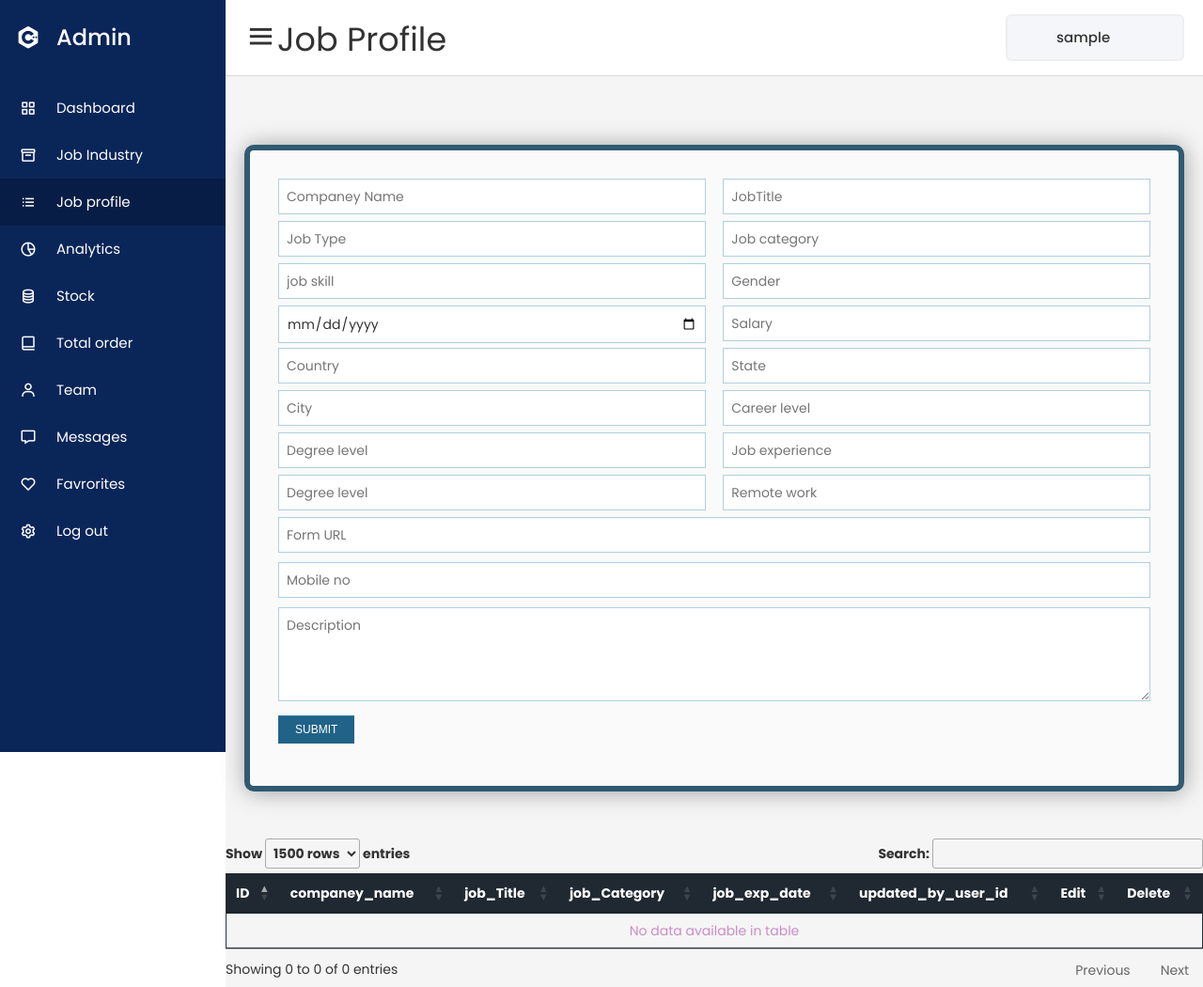
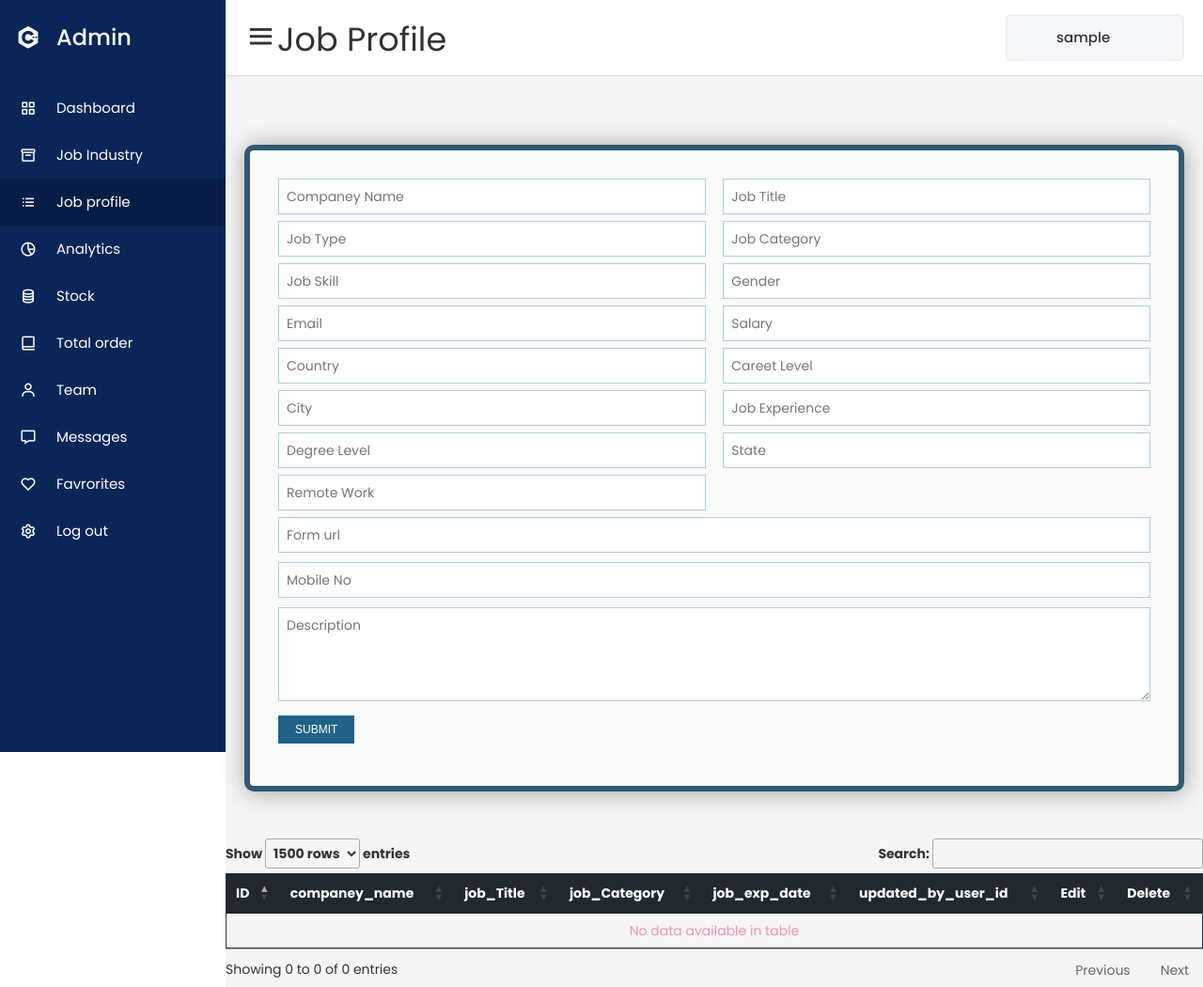
Before and after one commit to PARTH370/Djago, a Django app: page /summary/job-profile in a window 1280 px wide. Shown: the whole page at 94% size. Run offline with Django 3.2, Linux system fonts and the light colour scheme; the visitor is signed in with stand-in values (Sample User, id 1); lists and menus that the app fills with data are empty; parts of the project's set-up code (start-up, migrations or seed data) failed here and were passed over; some libraries are stand-ins or nearby versions.

Commit message:
update in job file

```diff
--- a/dashboard/forms.py
+++ b/dashboard/forms.py
@@ -14,23 +14,25 @@ class job_industry_form(forms.ModelForm):
         fields = ["name"]
 
 class job_profile_form(forms.ModelForm):
-    companey_name= forms.CharField(widget=forms.TextInput(attrs={'placeholder':"Industries"}), max_length=100, required=True)
-    job_Title= forms.CharField(widget=forms.TextInput(attrs={'placeholder':"Softwere Developer"}), max_length=100, required=True)
-    job_type= forms.CharField(widget=forms.TextInput(attrs={'placeholder':"SDE"}), max_length=1000, required=True)
-    job_Category= forms.CharField(widget=forms.TextInput(attrs={'placeholder':"It"}), max_length=1000, required=True)
-    job_skill= forms.CharField(widget=forms.TextInput(attrs={'placeholder':"Python"}), max_length=1000, required=False)
-    gender= forms.CharField(widget=forms.TextInput(attrs={'placeholder':"Any"}), max_length=10, required=True)
-    job_exp_date= forms.DateField( widget=DatePickerInput(format='%Y-%m-%d'),required=True)
-    salary= forms.CharField(widget=forms.TextInput(attrs={'placeholder':"3,00,000"}), max_length=1000, required=False)
-    country= forms.CharField(widget=forms.TextInput(attrs={'placeholder':"India"}), max_length=100, required=False)
-    state= forms.CharField(widget=forms.TextInput(attrs={'placeholder':"Gujarat"}), max_length=100, required=False)
-    city= forms.CharField(widget=forms.TextInput(attrs={'placeholder':"Surat"}), max_length=100, required=False)
-    career_level= forms.CharField(widget=forms.TextInput(attrs={'placeholder':"SDE-1"}), max_length=100, required=False)
-    degree_level= forms.CharField(widget=forms.TextInput(attrs={'placeholder':"BE"}), max_length=100, required=False)
-    job_experience= forms.CharField(widget=forms.TextInput(attrs={'placeholder':"2 YEAR"}), max_length=100, required=False)
-    description= forms.CharField(widget=forms.TextInput(attrs={'placeholder':"Description"}), max_length=10000, required=False)
-    remote_work= forms.CharField(widget=forms.TextInput(attrs={'placeholder':"No"}), max_length=100, required=False)
-
+    companey_name= forms.CharField(widget=forms.TextInput(attrs={'placeholder':"Companey Name","class":"field-style field-split align-left"}), max_length=100, required=True)
+    job_Title= forms.CharField(widget=forms.TextInput(attrs={'placeholder':"Job Title","class":"field-style field-split align-right"}), max_length=100, required=True)
+    job_type= forms.CharField(widget=forms.TextInput(attrs={'placeholder':"Job Type","class":"field-style field-split align-left"}), max_length=1000, required=True)
+    job_Category= forms.CharField(widget=forms.TextInput(attrs={'placeholder':"Job Category","class":"field-style field-split align-right"}), max_length=1000, required=True)
+    job_skill= forms.CharField(widget=forms.TextInput(attrs={'placeholder':"Job Skill","class":"field-style field-split align-left"}), max_length=1000, required=False)
+    gender= forms.CharField(widget=forms.TextInput(attrs={'placeholder':"Gender","class":"field-style field-split align-right"}), max_length=10, required=True)
+    # job_exp_date= forms.DateField( widget=DatePickerInput(format='%Y-%m-%d',attrs={'placeholder':"Job Expiry Date","class":"field-style field-split align-left"}),required=True)
+    salary= forms.CharField(widget=forms.TextInput(attrs={'placeholder':"Salary","class":"field-style field-split align-right"}), max_length=1000, required=False)
+    country= forms.CharField(widget=forms.TextInput(attrs={'placeholder':"Country","class":"field-style field-split align-left"}), max_length=100, required=False)
+    state= forms.CharField(widget=forms.TextInput(attrs={'placeholder':"State","class":"field-style field-split align-right"}), max_length=100, required=False)
+    city= forms.CharField(widget=forms.TextInput(attrs={'placeholder':"City","class":"field-style field-split align-left"}), max_length=100, required=False)
+    career_level= forms.CharField(widget=forms.TextInput(attrs={'placeholder':"Careet Level","class":"field-style field-split align-right"}), max_length=100, required=False)
+    degree_level= forms.CharField(widget=forms.TextInput(attrs={'placeholder':"Degree Level","class":"field-style field-split align-left"}), max_length=100, required=False)
+    job_experience= forms.CharField(widget=forms.TextInput(attrs={'placeholder':"Job Experience","class":"field-style field-split align-right"}), max_length=100, required=False)
+    description= forms.CharField(widget=forms.Textarea(attrs={'placeholder':"Description","class":"field-style"}), max_length=10000, required=False)
+    form_url= forms.CharField(widget=forms.TextInput(attrs={'placeholder':"Form url","class":"field-style field-full align-none"}), max_length=10000, required=False)
+    mobile_no= forms.CharField(widget=forms.TextInput(attrs={'placeholder':"Mobile No","class":"field-style field-full align-none"}), max_length=10000, required=False)
+    remote_work= forms.CharField(widget=forms.TextInput(attrs={'placeholder':"Remote Work","class":"field-style field-split align-left"}), max_length=100, required=False)
+    email= forms.EmailField(widget=forms.TextInput(attrs={'placeholder':"Email","class":"field-style field-split align-left"}), max_length=100, required=False)
     class Meta:
         model = job_profiles
         fields = ["companey_name","job_Title","job_type","job_Category","job_skill","gender","job_exp_date","salary_package","country","state","city","career_level","degree_level","job_experience","description","remote_work"]
--- a/dashboard/templates/public/job_profile.html
+++ b/dashboard/templates/public/job_profile.html
@@ -290,7 +290,7 @@
 
 		td, th {
 		  padding: 10px;
-		  color: #c88ec4;
+		  color: #f291b4;
 		}
 
 		tr:nth-child(2n+2) td {
@@ -312,52 +312,54 @@
 	  </main>
 
 </div>
+
 <form class="form-style-9">
 	<ul>
 
 	<li>
-		<input type="text" id="CompaneyName" name="field1" class="field-style field-split align-left" placeholder="Companey Name" />
-
-		<input type="text" id="JobTitle" name="field2" class="field-style field-split align-right" placeholder="JobTitle" />
+		{% comment %} <input type="text" id="CompaneyName" name="field1" class="field-style field-split align-left" placeholder="Companey Name" /> {% endcomment %}
+		{{form.companey_name}}
+		{{form.job_Title}}
 
 	</li>
 	<li>
-		<input type="text" id="JobType"name="JobType" class="field-style field-split align-left" placeholder="Job Type" />
-		<input type="text" id="Jobcategory" name="field2" class="field-style field-split align-right" placeholder="Job category" />
+		{{form.job_type}}
+		{{form.job_Category}}
 	</li>
 	<li>
-		<input type="text" id="job_skill" name="job_skill" class="field-style field-split align-left" placeholder="job skill" />
-		<input type="text" id="Gender" name="field2" class="field-style field-split align-right" placeholder="Gender" />
+		{{form.job_skill}}
+		{{form.gender}}
 	</li>
 	<li>
-		<input type="date" id="Jobexpirydate" data-date-format="YYYY MMMM DD" name="Jobexpirydate" class="field-style field-split align-left" placeholder="Job expiry date" />
-		<input type="text" id="Salary" name="field2" class="field-style field-split align-right" placeholder="Salary" />
+		{{form.email}}
+		{{form.salary}}
 	</li>
 	<li>
-		<input type="text" id="Country" data-date-format="YYYY MMMM DD" name="Jobexpirydate" class="field-style field-split align-left" placeholder="Country" />
-		<input type="text" id="State" name="field2" class="field-style field-split align-right" placeholder="State" />
+		{{form.country}}
+		{{form.career_level}}
 	</li>
 	<li>
-		<input type="text" id="City" data-date-format="YYYY MMMM DD" name="Jobexpirydate" class="field-style field-split align-left" placeholder="City" />
-		<input type="text" id="Careerlevel" name="field2" class="field-style field-split align-right" placeholder="Career level" />
+		{{form.city}}
+		{{form.job_experience}}
 	</li>
 	<li>
-		<input type="text" id="Degreelevel" data-date-format="YYYY MMMM DD" name="Jobexpirydate" class="field-style field-split align-left" placeholder="Degree level" />
-		<input type="text" id="Jobexperience" name="field2" class="field-style field-split align-right" placeholder="Job experience" />
+		{{form.degree_level}}
+		{{form.state}}
 	</li>
 	<li>
-		<input type="email" id="email" data-date-format="YYYY MMMM DD" name="Jobexpirydate" class="field-style field-split align-left" placeholder="Degree level" />
-		<input type="text" id="Remotework" name="field2" class="field-style field-split align-right" placeholder="Remote work" />
+
+		{{form.remote_work}}
 	</li>
 
 	<li>
-		<input type="url" id= "job_url" name="field3" class="field-style field-full align-none" placeholder="Form URL" />
+		{{form.form_url}}
 	</li>
 	<li>
-		<input type="text" id= "mobile_no" name="field3" class="field-style field-full align-none" placeholder="Mobile no" />
+		{{form.mobile_no}}
 	</li>
 	<li>
-	<textarea name="field5" class="field-style" id="Description" placeholder="Description"></textarea>
+
+		{{form.description}}
 	</li>
 	<li>
 		<input type="button" class="btn btn-info btn-sm" value='SUBMIT' onclick="add_industry()"/>
@@ -387,38 +389,38 @@
 
 	document.getElementById('menu').innerHTML='<span class="dashboard">Job Profile</span>'
 	document.getElementById('3').className="active"
-	document.getElementById('Jobexpirydate').min = new Date(new Date().getTime() - new Date().getTimezoneOffset() * 60000).toISOString().split("T")[0];
+	{% comment %} document.getElementById('Jobexpirydate').min = new Date(new Date().getTime() - new Date().getTimezoneOffset() * 60000).toISOString().split("T")[0]; {% endcomment %}
 
 
     function add_industry(){
 		// alert($("#id_share_class_type").val());
 
 
-		if($('#CompaneyName').val()){
+		if($('#id_companey_name').val()){
 		// if($("#id_share_class_name").val() && $("#share_class_inception_date").val() && $("#id_share_class_type").val() && $("#id_share_class_cusip").val() && $("#id_share_class_symbol").val() && $("#id_share_class_lot_number").val()){
 
 			$.ajax({
 			url: "{% url 'add_job_profile' %}",
 			data: {
-			'companey_name': $('#CompaneyName').val(),
-            'job_Title': $('#JobTitle').val(),
-            'job_type': $('#JobType').val(),
-            'job_Category': $('#Jobcategory').val(),
-            'job_skill': $('#job_skill').val(),
-            'gender': $('#Gender').val(),
-            'job_exp_date': $('#Jobexpirydate').val(),
-            'salary': $('#Salary').val(),
-            'country': $('#Country').val(),
-            'state': $('#State').val(),
-            'city': $('#City').val(),
-            'career_level': $('#Careerlevel').val(),
-            'degree_level': $('#Degreelevel').val(),
-            'job_experience': $('#Jobexperience').val(),
-            'description': $('#Description').val(),
-            'remote_work': $('#Remotework').val(),
-            'job_url': $('#job_url').val(),
-			'mobile_no': $('#mobile_no').val(),
-			'email': $('#email').val(),
+			'companey_name': $('#id_companey_name').val(),
+            'job_Title': $('#id_job_Title').val(),
+            'job_type': $('#id_job_type').val(),
+            'job_Category': $('#id_job_Category').val(),
+            'job_skill': $('#id_job_skill').val(),
+            'gender': $('#id_gender').val(),
+
+            'salary': $('#id_salary').val(),
+            'country': $('#id_country').val(),
+            'state': $('#id_state').val(),
+            'city': $('#id_city').val(),
+            'career_level': $('#id_career_level').val(),
+            'degree_level': $('#id_degree_level').val(),
+            'job_experience': $('#id_job_experience').val(),
+            'description': $('#id_description').val(),
+            'remote_work': $('#id_remote_work').val(),
+            'job_url': $('#id_form_url').val(),
+			'mobile_no': $('#id_mobile_no').val(),
+			'email': $('#id_email').val(),
 
 			},
 			dataType: 'json',
@@ -427,12 +429,12 @@
 			if (data.added!=true) {
 
 				//$("#id_alert").append(make_alert("info","ShareClass already exists."));
-				window.alert("Job already exists.");
+				window.alert("Industry already exists.");
 			}
 			else{
 
 				// $("#id_alert").append(make_alert("success","ShareClass added successfully.!"));
-				window.alert("Job added successfully.!");
+				window.alert("Industry added successfully.!");
 				window.location.reload();
 			}
 			},
--- a/dashboard/views.py
+++ b/dashboard/views.py
@@ -127,11 +127,11 @@ def add_job_profile(request):
     industry=request.GET.get("companey_name")
     job_Title=request.GET.get("job_Title")
     JobType=request.GET.get("job_type")
-    print(JobType)
+
     job_Category=request.GET.get("job_Category")
     job_skill=request.GET.get("job_skill")
     gender=request.GET.get("gender")
-    job_exp_date=request.GET.get("job_exp_date")
+
     job_url=request.GET.get("job_url")
     mobile_no=request.GET.get("mobile_no")
     email=request.GET.get("email")
@@ -146,8 +146,8 @@ def add_job_profile(request):
     remote_work=request.GET.get("remote_work")
 
     data={'added':False}
-    if job_exp_date=="":
-        job_exp_date=str(date.today() +relativedelta(months=+3))
+
+    job_exp_date=str(date.today() +relativedelta(months=+3))
 
 
 
```
